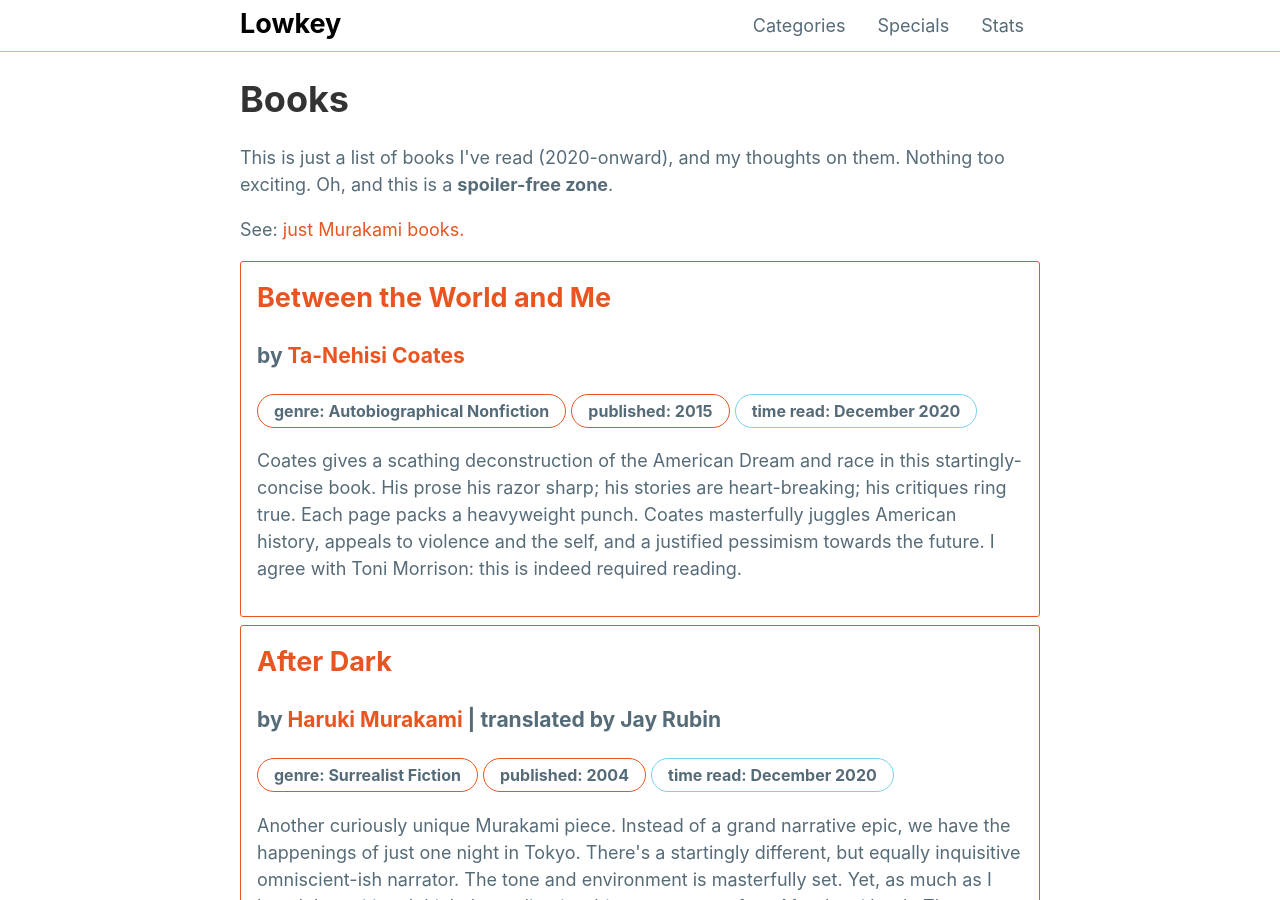
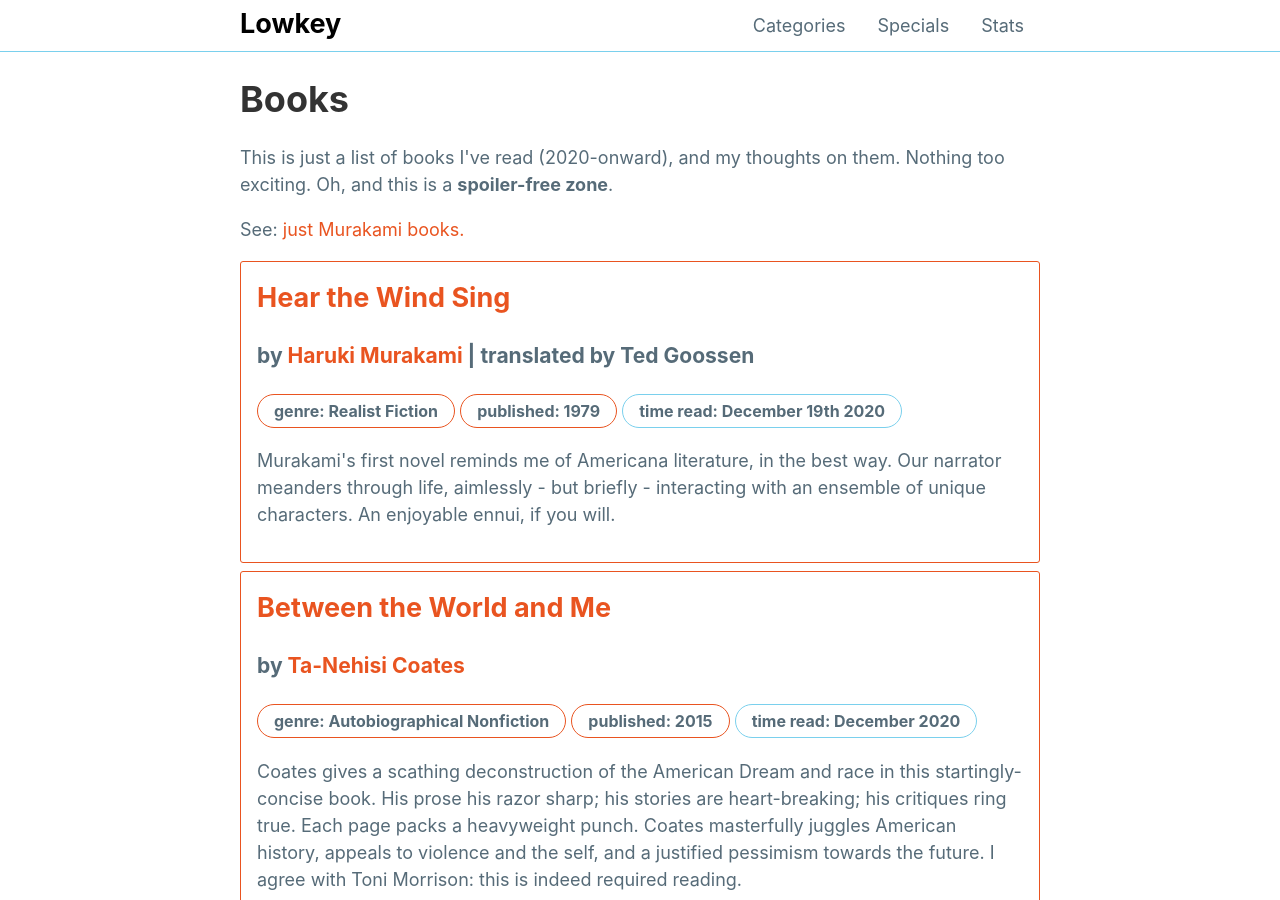
Before and after one commit to mattxwang/lowkey, a Jekyll site: the page built from stats/books.html, in a window 1280 px wide and 900 px high. Built offline with Jekyll 4.4.1, drawn with Linux system fonts in a browser that asks for light colours.

Commit message:
hear the wind sing

```diff
--- a/_data/books.yml
+++ b/_data/books.yml
@@ -246,3 +246,12 @@ betweentheworldandme:
   time_read: December 2020
   thoughts: >
     Coates gives a scathing deconstruction of the American Dream and race in this startingly-concise book. His prose his razor sharp; his stories are heart-breaking; his critiques ring true. Each page packs a heavyweight punch. Coates masterfully juggles American history, appeals to violence and the self, and a justified pessimism towards the future. I agree with Toni Morrison: this is indeed required reading.
+hearthewindsing:
+  title: Hear the Wind Sing
+  author: Haruki Murakami
+  translator: Ted Goossen
+  genre: Realist Fiction
+  year_published: 1979
+  time_read: December 19th 2020
+  thoughts: >
+    Murakami's first novel reminds me of Americana literature, in the best way. Our narrator meanders through life, aimlessly - but briefly - interacting with an ensemble of unique characters. An enjoyable ennui, if you will.
```
